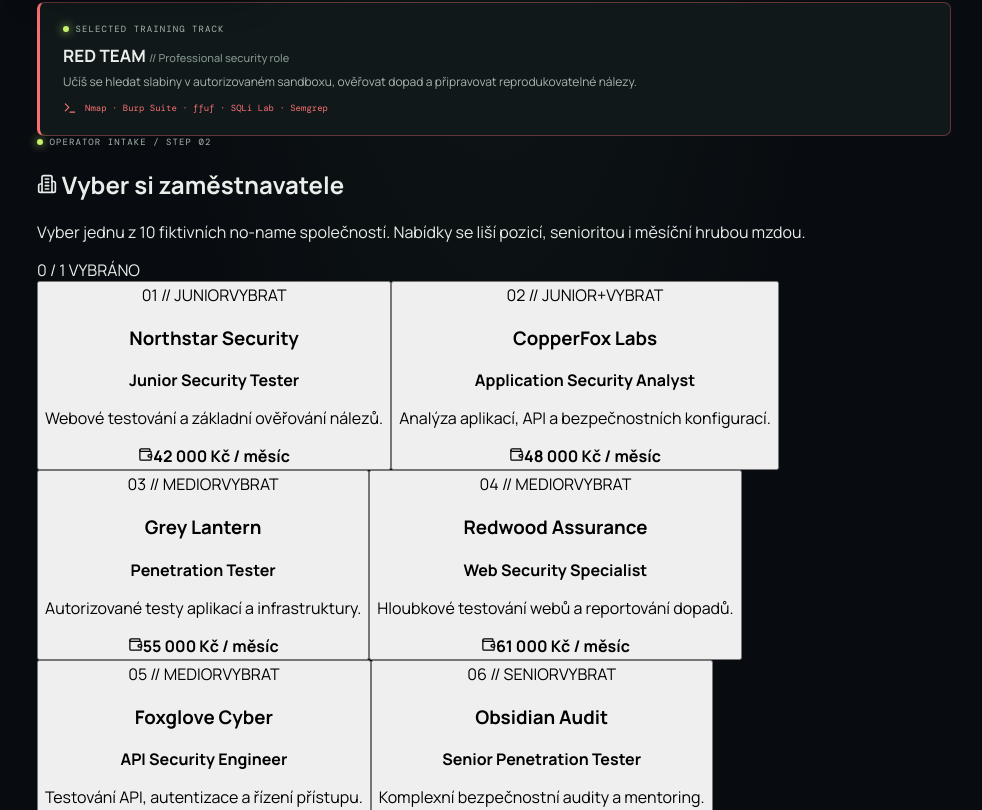
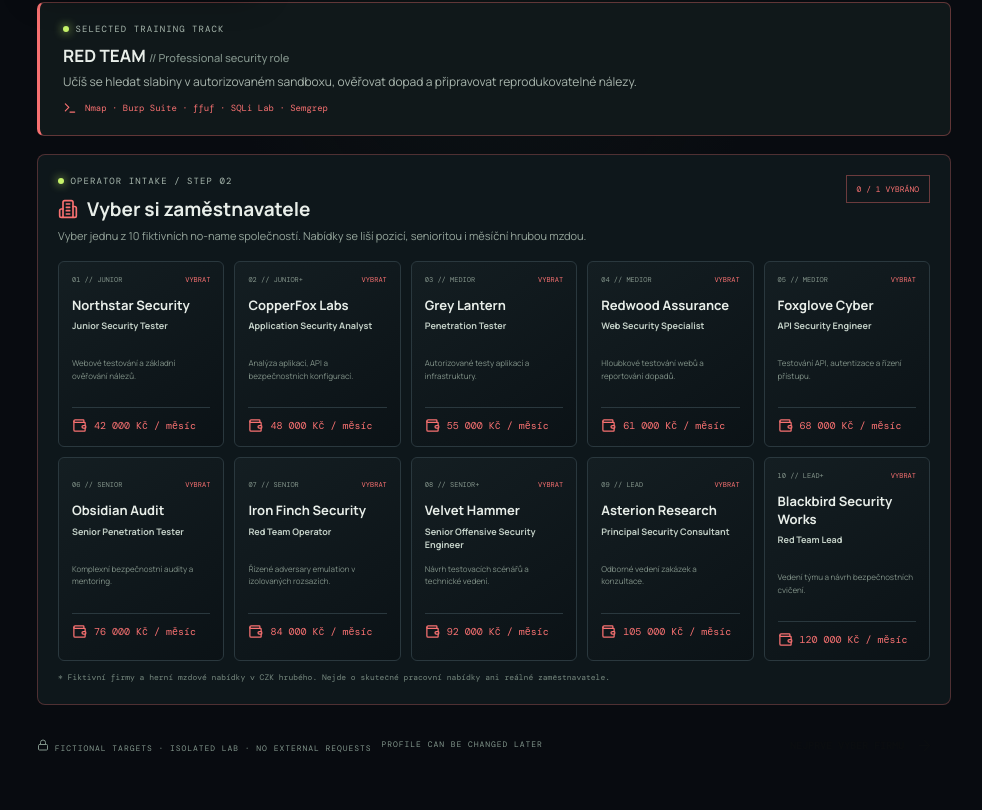
Before and after one commit to patrikdjasnik-eng/scriptkiddies, a React (Vite) app: page / in a window 1280 px wide. Shown: the part 630-1440 px from the top of the page, without its empty margins (265-1247 px from the left). Built offline with nearby package versions, Linux system fonts and the light colour scheme.

Commit message:
🎨 Styluji výběr fiktivních zaměstnavatelů

```diff
--- a/src/styles.css
+++ b/src/styles.css
@@ -433,3 +433,30 @@
 .notes-blueprints>article button{display:flex;align-items:center;gap:5px;border:1px solid #405a45;background:#14231b;color:#c6f36a;padding:8px;font:8px 'DM Mono',monospace;white-space:nowrap}
 .notes-blueprints>article button:hover{background:#203b2b}
 @media(max-width:600px){.notes-window{height:78%;top:18%;overflow:auto}.notes-window textarea{height:190px;min-height:150px}.notes-blueprints>article{align-items:stretch;flex-wrap:wrap}.notes-blueprints>article>div{flex-basis:100%}.notes-blueprints>article button{flex:1;justify-content:center}}
+
+
+/* Fictional employer selection in career onboarding */
+.employer-picker{--career:#c6f36a;max-width:1280px;margin:18px auto 0;padding:20px;background:#0e171b;border:1px solid color-mix(in srgb,var(--career) 28%,transparent);border-radius:8px}
+.employer-heading{display:flex;justify-content:space-between;align-items:flex-start;gap:18px;margin-bottom:16px}
+.employer-heading h2{display:flex;align-items:center;gap:9px;margin:9px 0 5px;font-size:19px;color:#e8eee9}
+.employer-heading h2 svg{color:var(--career)}
+.employer-heading p{margin:0;color:#96a69c;font-size:11px;line-height:1.6}
+.employer-count{white-space:nowrap;border:1px solid color-mix(in srgb,var(--career) 40%,transparent);padding:8px 10px;color:var(--career);font:8px 'DM Mono',monospace}
+.employer-grid{display:grid;grid-template-columns:repeat(5,minmax(0,1fr));gap:10px}
+.employer-card{min-width:0;text-align:left;padding:13px;background:linear-gradient(145deg,#141e22,#0b1216);border:1px solid #2a383e;border-radius:6px;color:#e8eee9;transition:.16s}
+.employer-card:hover,.employer-card.chosen{border-color:var(--career);background:color-mix(in srgb,var(--career) 7%,#0c1418);transform:translateY(-2px)}
+.employer-card-top{display:flex;justify-content:space-between;gap:5px;color:#85968c;font:7px 'DM Mono',monospace}
+.employer-card-top span:last-child{color:var(--career)}
+.employer-card h3{font-size:13px;line-height:1.35;margin:13px 0 5px;overflow-wrap:anywhere}
+.employer-role{display:block;min-height:30px;color:#c3d0c7;font-size:9px;line-height:1.5}
+.employer-card p{min-height:42px;color:#83948a;font-size:8px;line-height:1.55;margin:8px 0}
+.employer-salary{display:flex;align-items:center;gap:7px;border-top:1px solid #2a383e;padding-top:10px;color:var(--career)}
+.employer-salary strong{font:10px 'DM Mono',monospace}
+.employer-note{max-width:1280px;margin:10px auto 0;color:#788a80;font:8px/1.6 'DM Mono',monospace}
+.black-note{padding:12px 15px;border:1px solid #46505a;background:#111820}
+.career-actions{max-width:1280px;margin:18px auto 0;display:flex;align-items:center;justify-content:space-between;gap:20px}
+.career-actions .career-foot{margin:0;max-width:none}
+.career-start:disabled{opacity:.4;cursor:not-allowed;filter:grayscale(.6)}
+@media(max-width:1100px){.employer-grid{grid-template-columns:repeat(3,minmax(0,1fr))}}
+@media(max-width:700px){.employer-picker{padding:14px}.employer-grid{grid-template-columns:repeat(2,minmax(0,1fr))}.employer-heading{flex-direction:column}.career-actions{align-items:stretch;flex-direction:column}.career-actions .career-foot{font-size:7px}}
+@media(max-width:420px){.employer-grid{grid-template-columns:1fr}}
```
